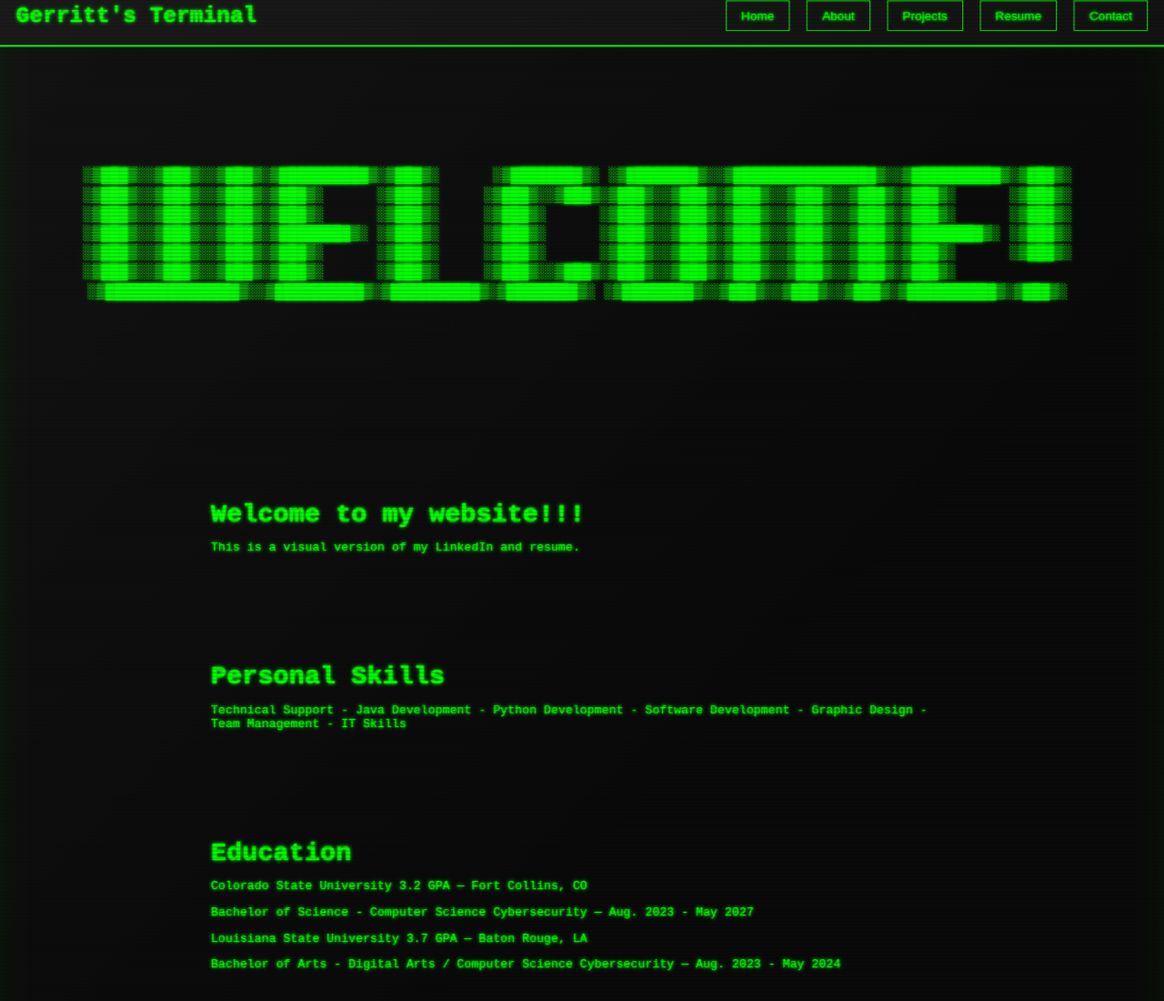
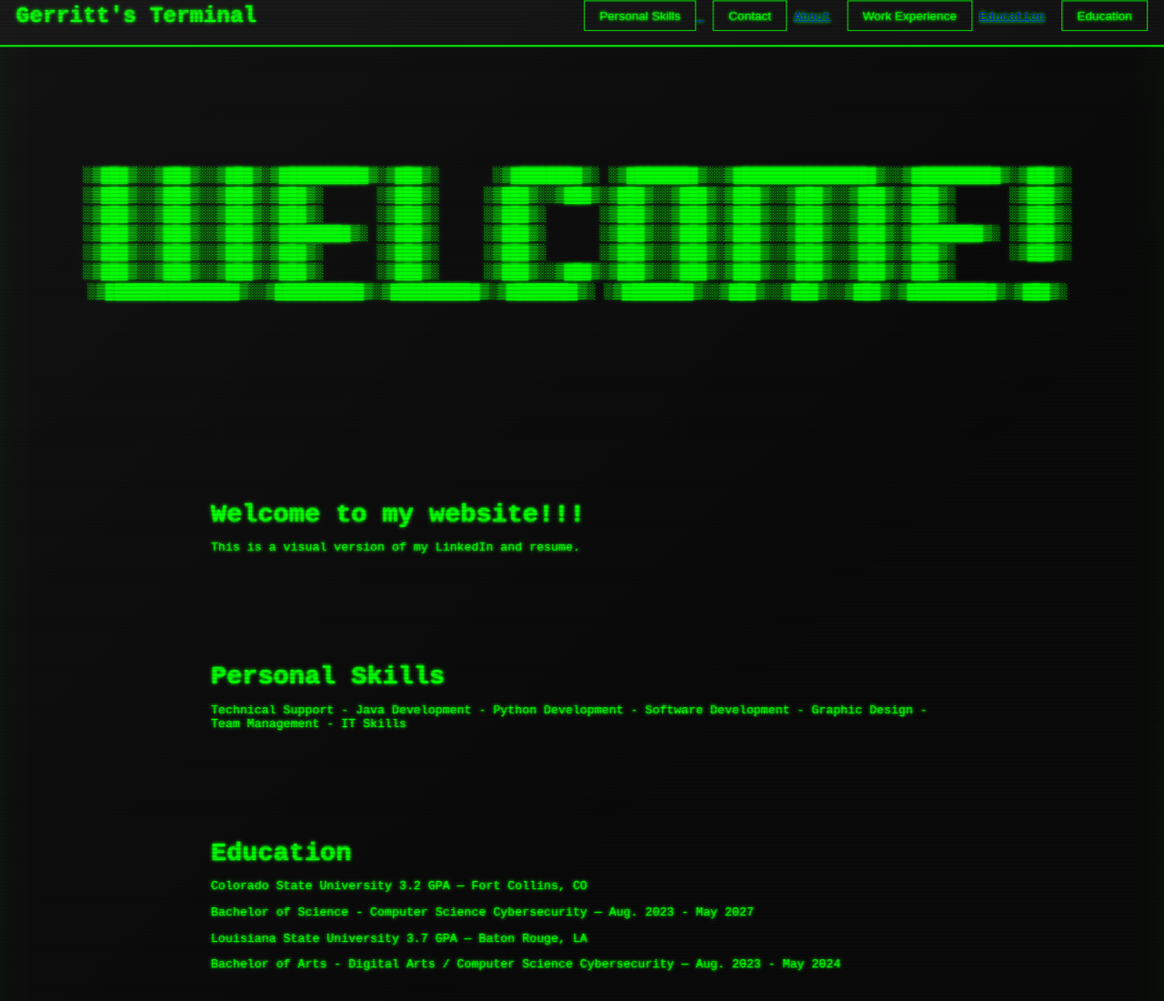
Before and after one commit to Crinsp/WebsiteResume, a plain HTML site: page index.html in a window 1280 px wide. Shown: the top 1100 px of the page at 91% size. Drawn offline with Linux system fonts and the light colour scheme.

Commit message:
Some of the buttons just show up as hyper links but the buttons do function now where they send you to other pages within the overall website.

```diff
--- a/index.html
+++ b/index.html
@@ -128,11 +128,18 @@
         <div class="navbar">
             <h1>Gerritt's Terminal</h1>
             <div class="nav-buttons">
-                <button onclick="alert('You clicked Home!')">Home</button>
-                <button onclick="alert('You clicked About!')">About</button>
-                <button onclick="alert('You clicked Projects!')">Projects</button>
-                <button onclick="alert('You clicked Resume!')">Resume</button>
-                <button onclick="alert('You clicked Contact!')">Contact</button>
+                <a href="PersonalSkills.html">
+                    <button>Personal Skills</button>
+                </a>
+                <a href="Contact.html"></a>
+                    <button>Contact</button>
+                </a>
+                <a href="WorkExperience.html">About</a>
+                    <button>Work Experience</button>
+                </a>
+                <a href="Education.html">Education</a>
+                    <button>Education</button>
+                </a>
             </div>
         </div>
 
```
